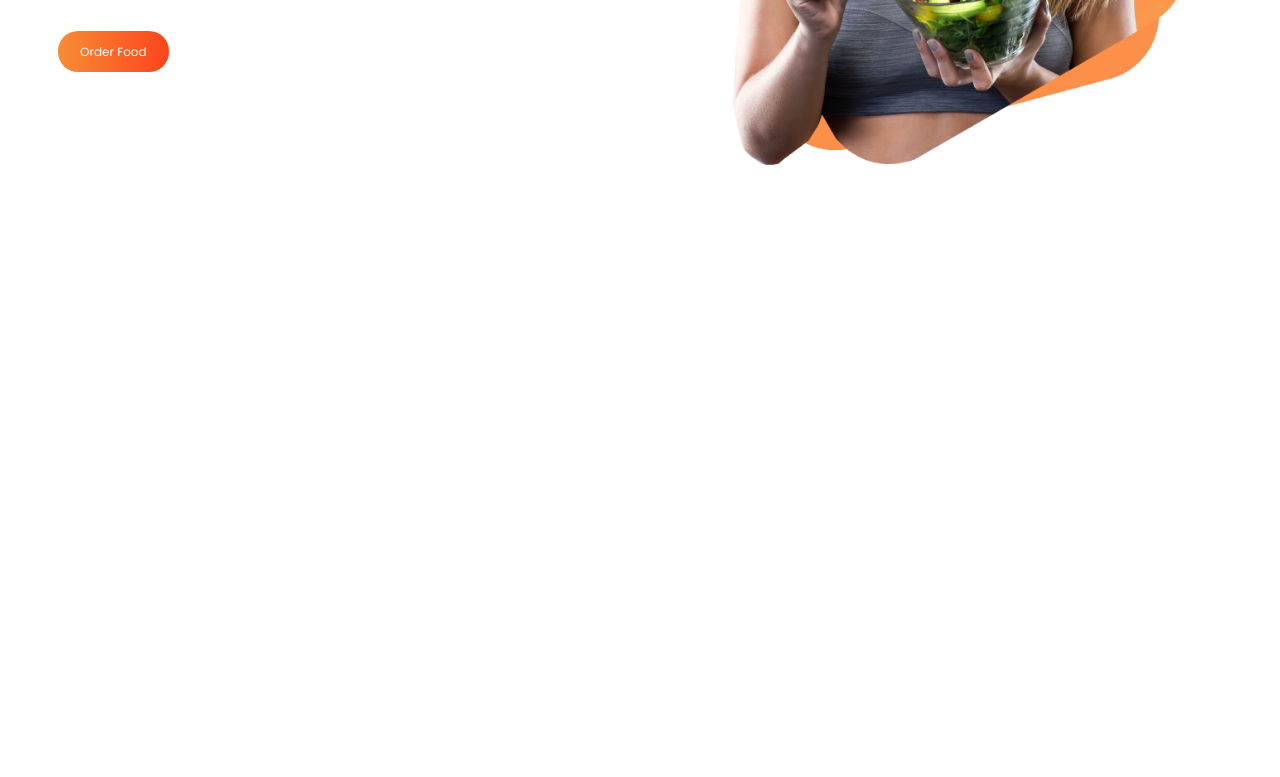
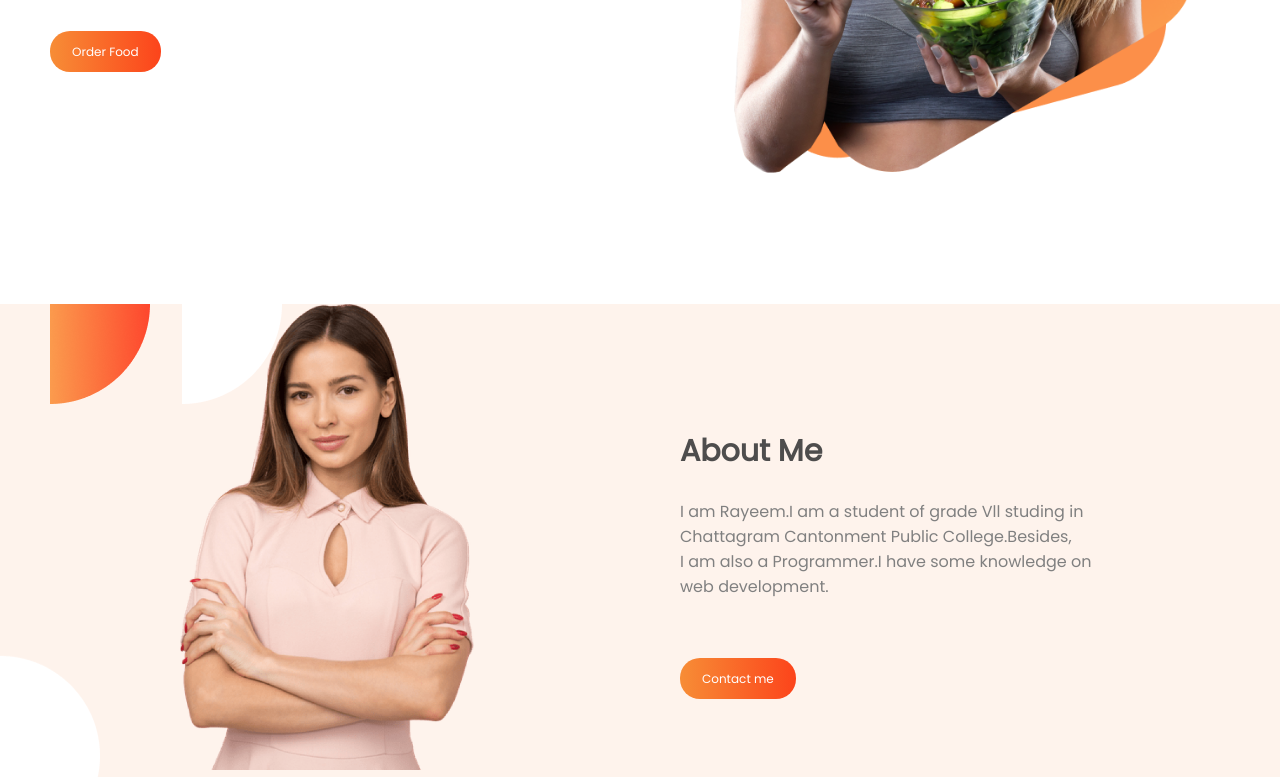
Before and after one commit to RayeemOmayeer/food-network, a plain HTML site: page index.html in a window 1280 px wide. Shown: the part 461-1238 px from the top of the page. Before the commit the page ends 800 px from the top, so only its background shows below. Drawn offline with Linux system fonts and the light colour scheme.

Commit message:
about me

```diff
--- a/index.html
+++ b/index.html
@@ -16,7 +16,7 @@
   <section class="home">
     <div class="half-width title">
       <h1><span class="orange-color">Skip</span> The Diet, <br>Just Eat Healthy <br>With Food Network</h1>
-      <p>Imagine you don't need a diet because we provide healthy and delicious food for you!</p><br>
+      <p>Imagine you don't need a diet because we provide <br>healthy and delicious food for you!</p><br>
       <a class="button" href="">Order Food</a>
     </div>
     <div class="half-width">
@@ -24,5 +24,18 @@
     </div>
   </section>
 
+  <section class="about-me">
+    <div class="half-width">
+      <img class="about-me-img" src="images/female/Person Image.png">
+    </div>
+    <div class="half-width about-me-text">
+      <h2>About Me</h2>
+      <p>I am Rayeem.I am a student of grade Vll studing in <br>Chattagram Cantonment Public College.Besides,<br> I am also a Programmer.I have some knowledge on <br>web development.</p><br><br>
+      <a class="button" href="">Contact me</a>
+    </div>
+
+  </section>
+
+
 </body>
 </html>
--- a/style.css
+++ b/style.css
@@ -1,5 +1,6 @@
 body{
   font-family: 'Poppins',sans-serif;
+  margin: 0;
 }
 
 .orange-color {
@@ -8,6 +9,11 @@ body{
 h1{
   font-weight: 900;
   font-size: 50px;
+  color: rgb(78, 77, 77);
+}
+h2{
+  font-weight: 900;
+  font-size: 30px;
   color: rgb(78, 77, 77);
 }
 p{
@@ -36,3 +42,17 @@ p{
 .home-img{
   width: 90%;
 }
+.about-me-img{
+  width: 49%;
+  margin-left: 30%;
+}
+.about-me{
+  display: flex;
+  margin-top: 100px;
+  background-image: url(images/shapes/7.png);
+  width: 100%;
+}
+.about-me-text{
+  margin-top: 100px;
+  margin-left: 80px;
+}
```
